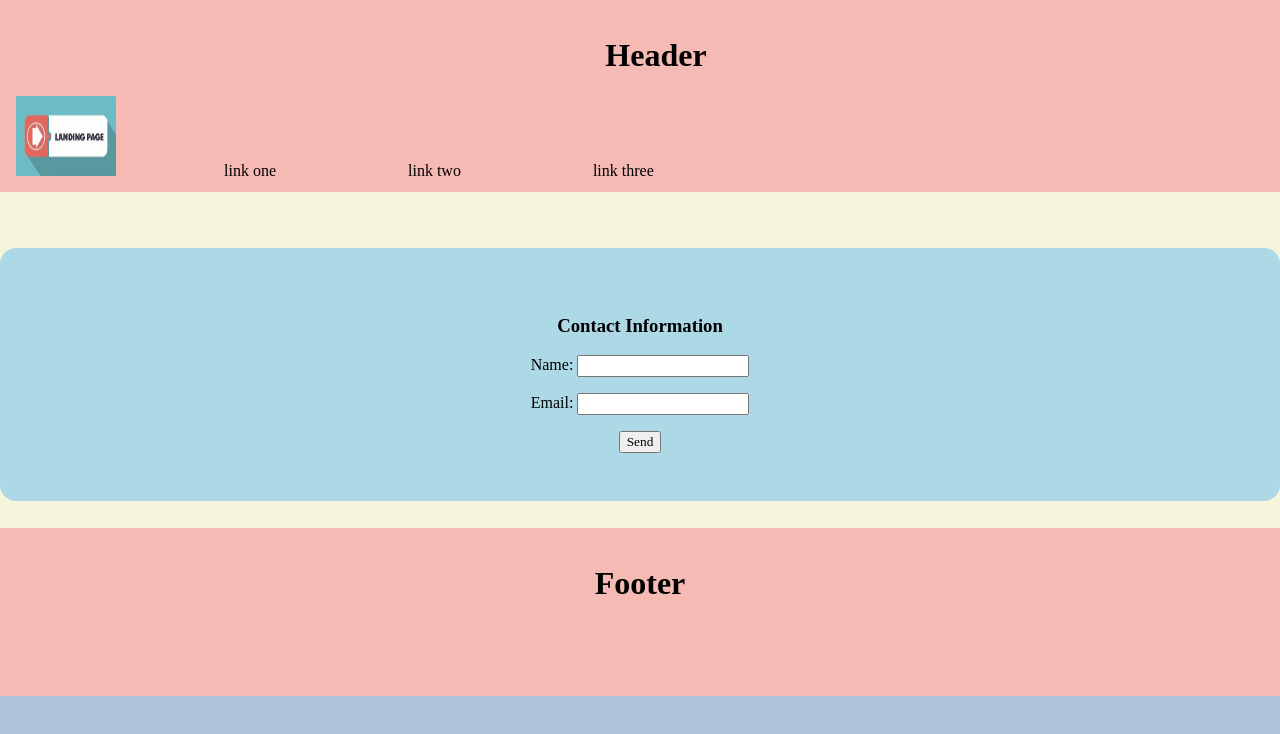
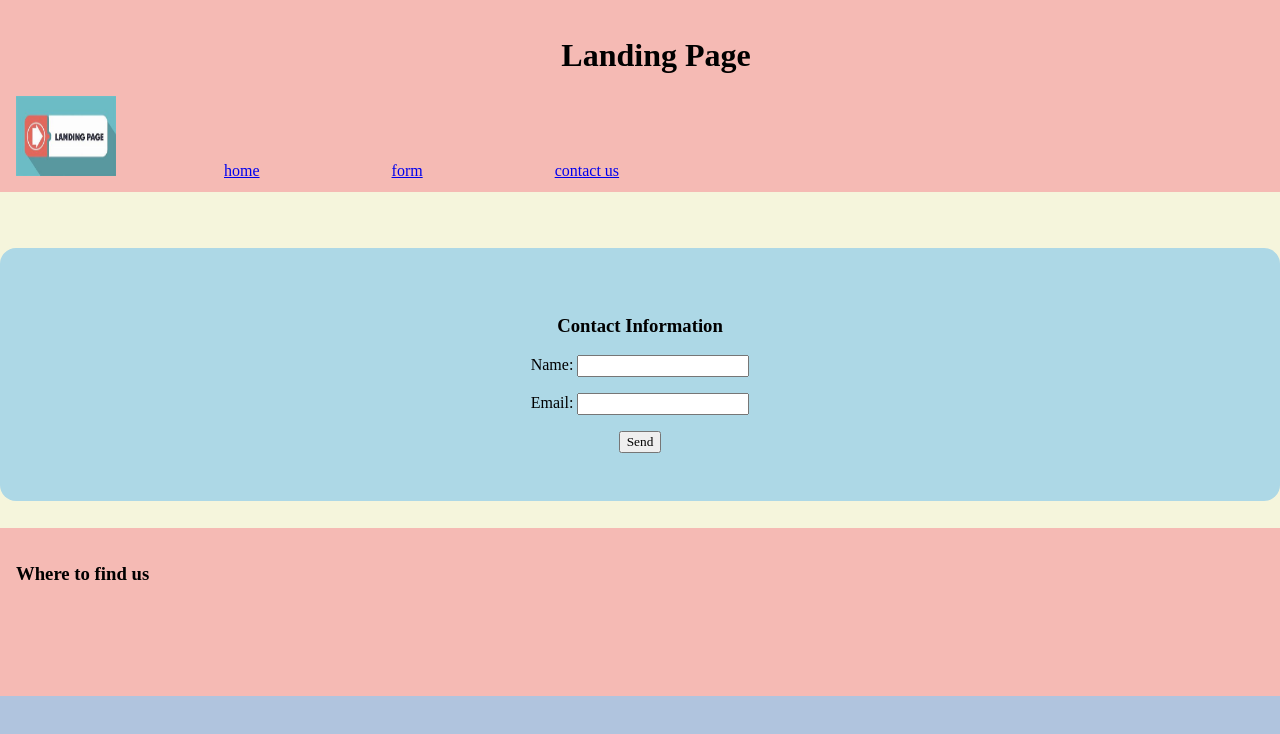
Before and after one commit to VsAnomons1/Mini-Project-Landing-Page, a plain HTML site: page index.html in a window 1280 px wide. Drawn offline with Linux system fonts and the light colour scheme.

Commit message:
Updated index.html

```diff
--- a/index.html
+++ b/index.html
@@ -8,20 +8,20 @@
     <link rel="stylesheet" href="styles/style.css" />
 </head>
 <body>
-    <header>
-        <h1>Header</h1>
+    <header id="home">
+        <h1>Landing Page</h1>
         <img src="images/landing-page-icon.jpg" alt="A landing page icon"
           width="100px" height="80px" />
         <nav>
             <ul>
-                <li>link one</li>
-                <li>link two</li>
-                <li>link three</li>
+                <li><a href="#home">home</a></li>
+                <li><a href="#form">form</a></li>
+                <li><a href="#contact-us">contact us</a></li>
             </ul>
         </nav>
     </header>
     <section>
-        <form>
+        <form id="form">
             <h3>Contact Information</h3>
             <p>
                 <label for="name">
@@ -36,8 +36,8 @@
             <button type="submit">Send</button>
         </form>
     </section>
-    <footer>
-        <h1>Footer</h1>
+    <footer id="contact-us">
+        <h3>Where to find us</h3>
     </footer>
 </body>
 </html>
```
